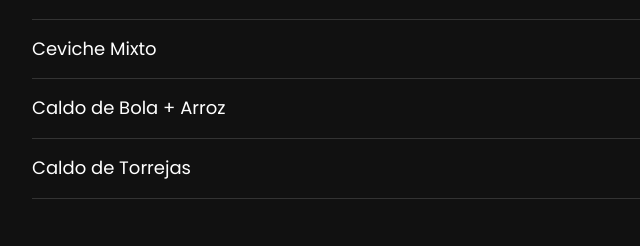
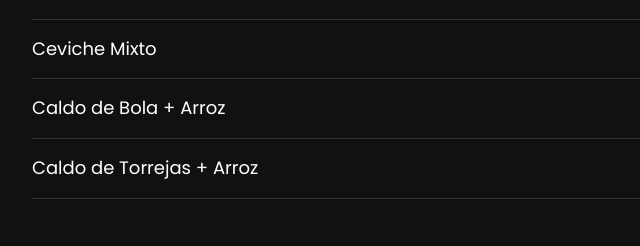
Before and after one commit to jhon8907/bar-albert-menu, a plain HTML site: page index.html in a window 1280 px wide. Shown: the part 1200-1446 px from the top of the page, 128-768 px from the left. Drawn offline with Linux system fonts and the light colour scheme.

Commit message:
Update index.html

```diff
--- a/index.html
+++ b/index.html
@@ -56,7 +56,7 @@
 
 <li>Caldo de Bola + Arroz <span>12 €</span></li>
 
-<li>Caldo de Torrejas <span>12 €</span></li>
+<li>Caldo de Torrejas + Arroz <span>12 €</span></li>
 
 </ul>
 
```
